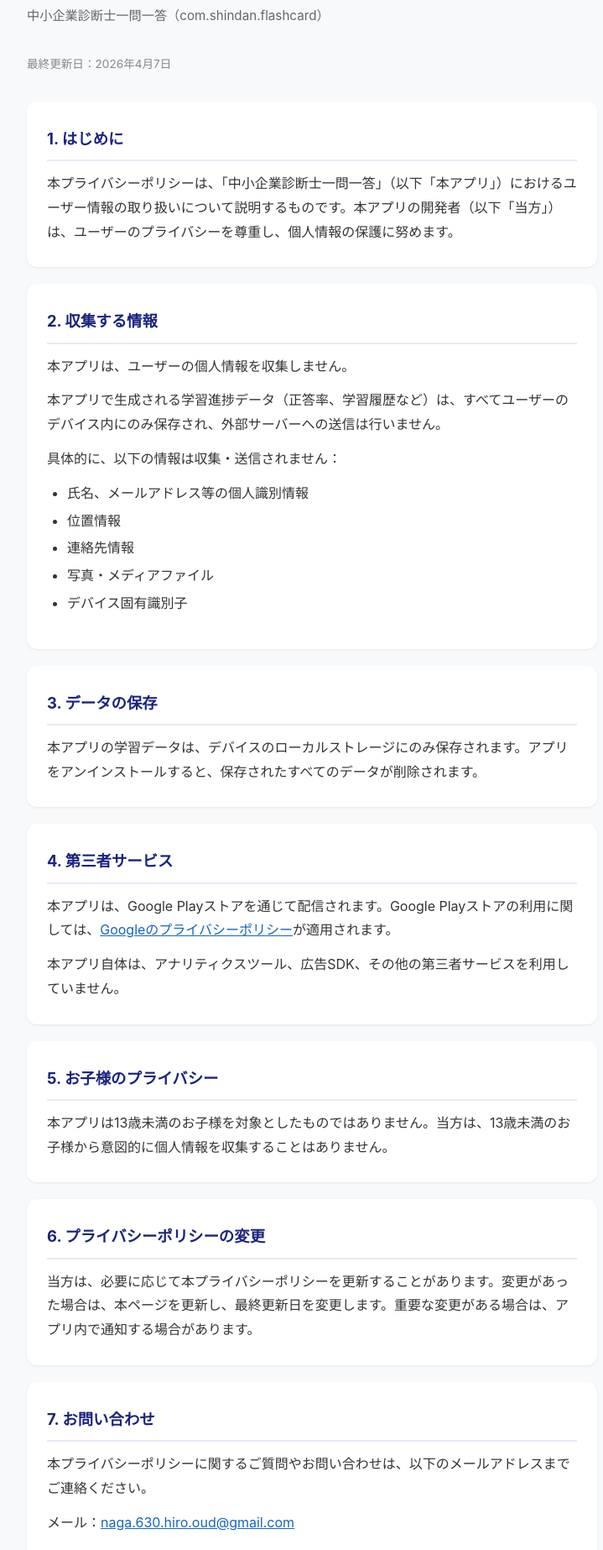
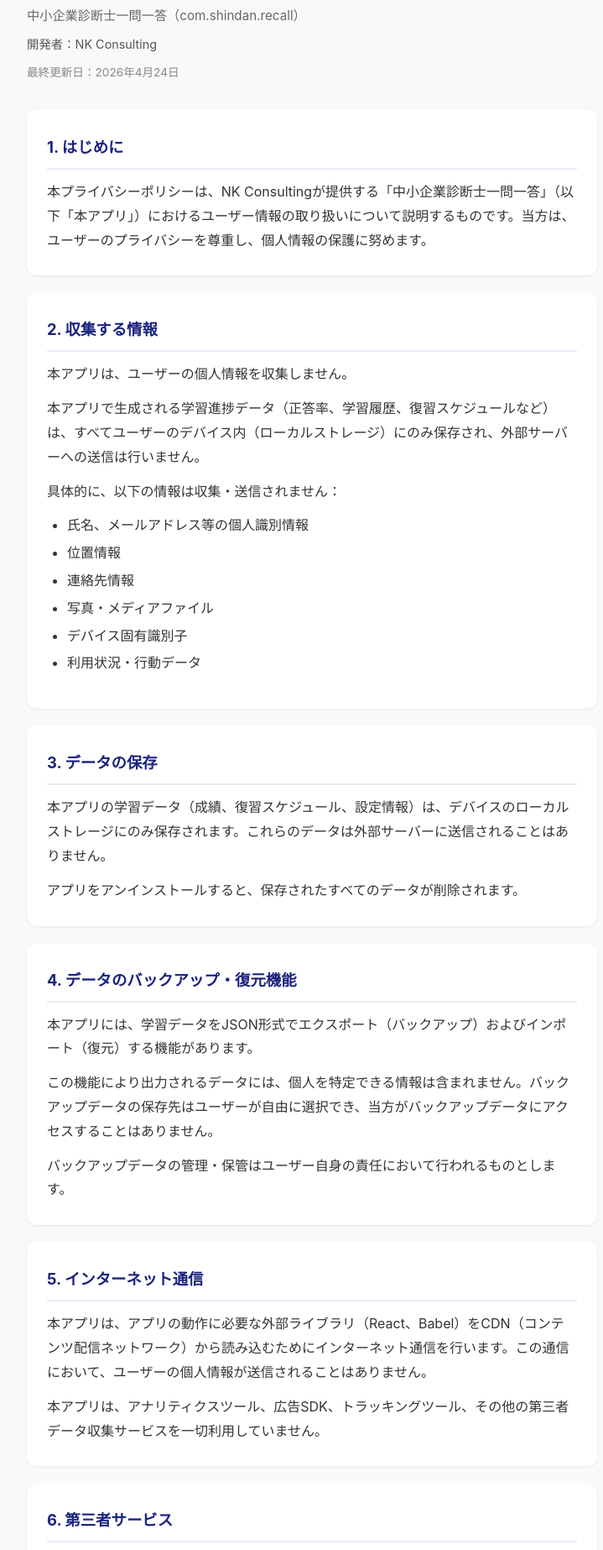
Before and after one commit to naga630hirooud-ai/shindan-flashcard, a plain HTML site: page privacy-policy/index.html in a window 1280 px wide. Shown: the part 89-1935 px from the top of the page at 84% size, without its empty margins (268-987 px from the left). Drawn offline with Linux system fonts and the light colour scheme.

Commit message:
Update privacy-policy/index.html (v1.3.2)

```diff
--- a/privacy-policy/index.html
+++ b/privacy-policy/index.html
@@ -25,7 +25,12 @@
     .app-name {
       font-size: 0.95rem;
       color: #666;
-      margin-bottom: 32px;
+      margin-bottom: 8px;
+    }
+    .developer {
+      font-size: 0.9rem;
+      color: #555;
+      margin-bottom: 8px;
     }
     .updated {
       font-size: 0.85rem;
@@ -64,18 +69,19 @@
 <body>
   <div class="container">
     <h1>プライバシーポリシー</h1>
-    <p class="app-name">中小企業診断士一問一答（com.shindan.flashcard）</p>
-    <p class="updated">最終更新日：2026年4月7日</p>
+    <p class="app-name">中小企業診断士一問一答（com.shindan.recall）</p>
+    <p class="developer">開発者：NK Consulting</p>
+    <p class="updated">最終更新日：2026年4月24日</p>
 
     <div class="card">
       <h2>1. はじめに</h2>
-      <p>本プライバシーポリシーは、「中小企業診断士一問一答」（以下「本アプリ」）におけるユーザー情報の取り扱いについて説明するものです。本アプリの開発者（以下「当方」）は、ユーザーのプライバシーを尊重し、個人情報の保護に努めます。</p>
+      <p>本プライバシーポリシーは、NK Consultingが提供する「中小企業診断士一問一答」（以下「本アプリ」）におけるユーザー情報の取り扱いについて説明するものです。当方は、ユーザーのプライバシーを尊重し、個人情報の保護に努めます。</p>
     </div>
 
     <div class="card">
       <h2>2. 収集する情報</h2>
       <p>本アプリは、ユーザーの個人情報を収集しません。</p>
-      <p>本アプリで生成される学習進捗データ（正答率、学習履歴など）は、すべてユーザーのデバイス内にのみ保存され、外部サーバーへの送信は行いません。</p>
+      <p>本アプリで生成される学習進捗データ（正答率、学習履歴、復習スケジュールなど）は、すべてユーザーのデバイス内（ローカルストレージ）にのみ保存され、外部サーバーへの送信は行いません。</p>
       <p>具体的に、以下の情報は収集・送信されません：</p>
       <ul>
         <li>氏名、メールアドレス等の個人識別情報</li>
@@ -83,38 +89,52 @@
         <li>連絡先情報</li>
         <li>写真・メディアファイル</li>
         <li>デバイス固有識別子</li>
+        <li>利用状況・行動データ</li>
       </ul>
     </div>
 
     <div class="card">
       <h2>3. データの保存</h2>
-      <p>本アプリの学習データは、デバイスのローカルストレージにのみ保存されます。アプリをアンインストールすると、保存されたすべてのデータが削除されます。</p>
+      <p>本アプリの学習データ（成績、復習スケジュール、設定情報）は、デバイスのローカルストレージにのみ保存されます。これらのデータは外部サーバーに送信されることはありません。</p>
+      <p>アプリをアンインストールすると、保存されたすべてのデータが削除されます。</p>
     </div>
 
     <div class="card">
-      <h2>4. 第三者サービス</h2>
-      <p>本アプリは、Google Playストアを通じて配信されます。Google Playストアの利用に関しては、<a href="https://policies.google.com/privacy" target="_blank" rel="noopener">Googleのプライバシーポリシー</a>が適用されます。</p>
-      <p>本アプリ自体は、アナリティクスツール、広告SDK、その他の第三者サービスを利用していません。</p>
+      <h2>4. データのバックアップ・復元機能</h2>
+      <p>本アプリには、学習データをJSON形式でエクスポート（バックアップ）およびインポート（復元）する機能があります。</p>
+      <p>この機能により出力されるデータには、個人を特定できる情報は含まれません。バックアップデータの保存先はユーザーが自由に選択でき、当方がバックアップデータにアクセスすることはありません。</p>
+      <p>バックアップデータの管理・保管はユーザー自身の責任において行われるものとします。</p>
     </div>
 
     <div class="card">
-      <h2>5. お子様のプライバシー</h2>
+      <h2>5. インターネット通信</h2>
+      <p>本アプリは、アプリの動作に必要な外部ライブラリ（React、Babel）をCDN（コンテンツ配信ネットワーク）から読み込むためにインターネット通信を行います。この通信において、ユーザーの個人情報が送信されることはありません。</p>
+      <p>本アプリは、アナリティクスツール、広告SDK、トラッキングツール、その他の第三者データ収集サービスを一切利用していません。</p>
+    </div>
+
+    <div class="card">
+      <h2>6. 第三者サービス</h2>
+      <p>本アプリは、Google Playストアを通じて配信されます。Google Playストアの利用に関しては、<a href="https://policies.google.com/privacy" target="_blank" rel="noopener">Googleのプライバシーポリシー</a>が適用されます。</p>
+    </div>
+
+    <div class="card">
+      <h2>7. お子様のプライバシー</h2>
       <p>本アプリは13歳未満のお子様を対象としたものではありません。当方は、13歳未満のお子様から意図的に個人情報を収集することはありません。</p>
     </div>
 
     <div class="card">
-      <h2>6. プライバシーポリシーの変更</h2>
+      <h2>8. プライバシーポリシーの変更</h2>
       <p>当方は、必要に応じて本プライバシーポリシーを更新することがあります。変更があった場合は、本ページを更新し、最終更新日を変更します。重要な変更がある場合は、アプリ内で通知する場合があります。</p>
     </div>
 
     <div class="card">
-      <h2>7. お問い合わせ</h2>
+      <h2>9. お問い合わせ</h2>
       <p>本プライバシーポリシーに関するご質問やお問い合わせは、以下のメールアドレスまでご連絡ください。</p>
-      <p>メール：<a href="mailto:naga.630.hiro.oud@gmail.com">naga.630.hiro.oud@gmail.com</a></p>
+      <p>メール：<a href="mailto:nkconsulting2025@gmail.com">nkconsulting2025@gmail.com</a></p>
     </div>
 
     <div class="footer">
-      <p>&copy; 2026 中小企業診断士一問一答</p>
+      <p>&copy; 2026 NK Consulting - 中小企業診断士一問一答</p>
     </div>
   </div>
 </body>
```
